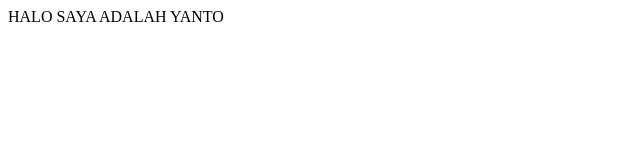
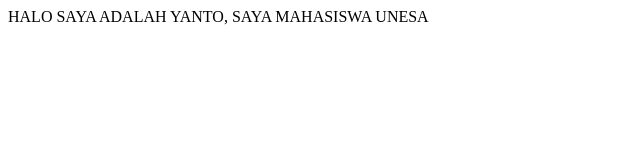
Before and after one commit to zekacode/WEB-UKIM, a plain HTML site: page Kodingan/minggu5.html in a window 1280 px wide. Shown: the whole page, without its empty margins (0-640 px from the left). Drawn offline with Linux system fonts and the light colour scheme.

Commit message:
Pesan commit pertama

```diff
--- a/Kodingan/minggu5.html
+++ b/Kodingan/minggu5.html
@@ -4,7 +4,7 @@
     <meta charset="UTF-8" />
     <meta name="viewport" content="width=device-width, initial-scale=1.0" />
     <head>
-      HALO SAYA ADALAH YANTO
+      HALO SAYA ADALAH YANTO, SAYA MAHASISWA UNESA
     </head>
     <title>Event UKIM</title>
   </head>
```
